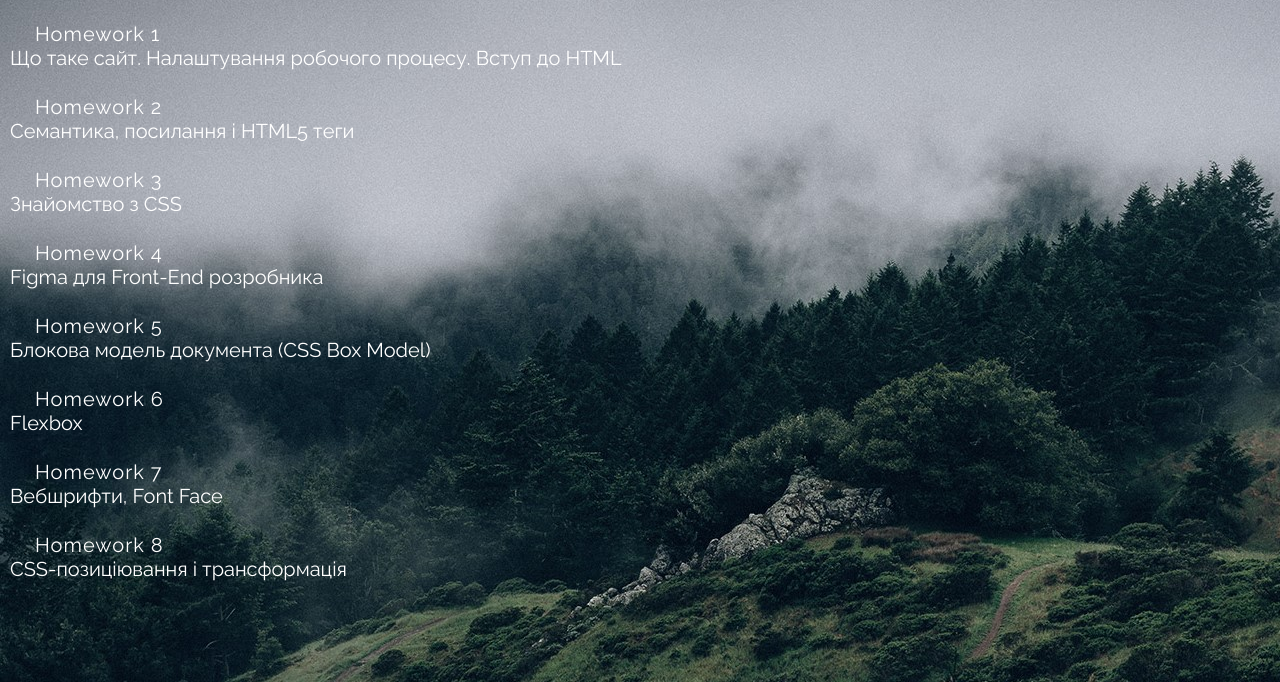
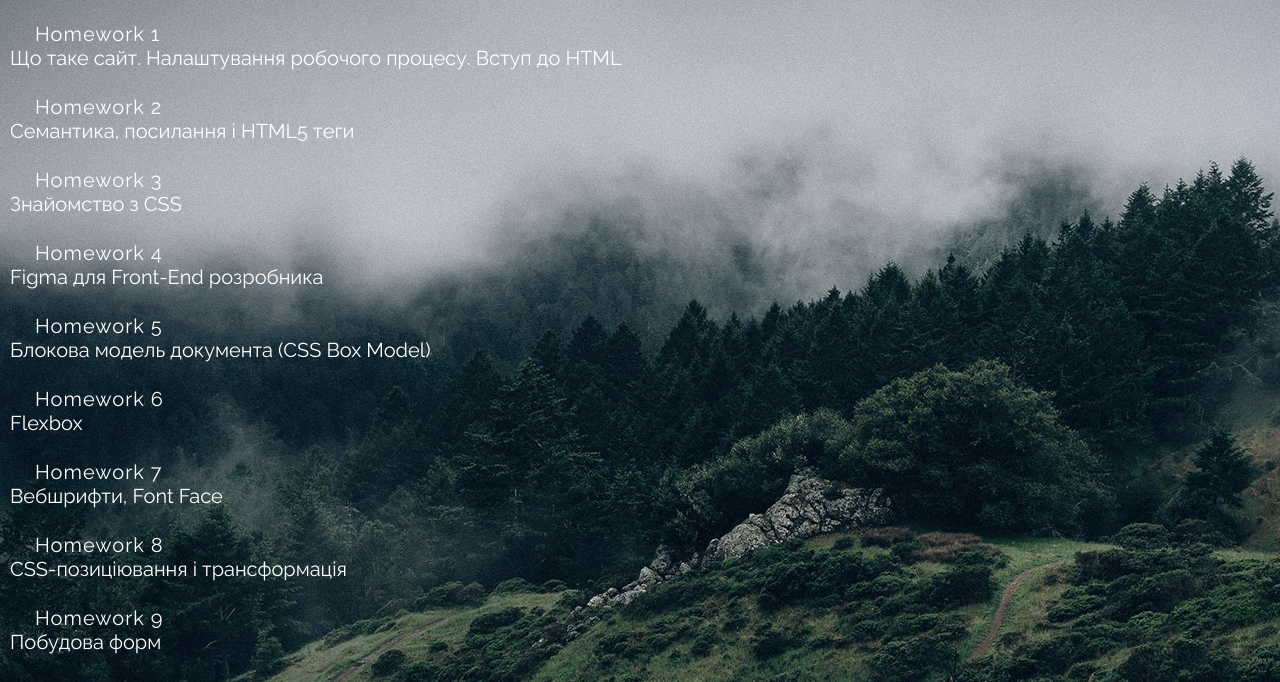
Before and after one commit to BogdanaNagribetskaia/Homework, a plain HTML site: page index.html in a window 1280 px wide. Shown: the part 118-800 px from the top of the page. Drawn offline with Linux system fonts and the light colour scheme.

Commit message:
add homework9

```diff
--- a/index.html
+++ b/index.html
@@ -76,6 +76,12 @@
                     CSS-позиціювання і трансформація
                 </div>
             </li>
+            <li class="homework__item">
+                <a class="homework__link" href="https://bogdananagribetskaia.github.io/Lesson11-12/">Homework 9</a>
+                <div>
+                    Побудова форм
+                </div>
+            </li>
         </ul>
     </section>
 
```
